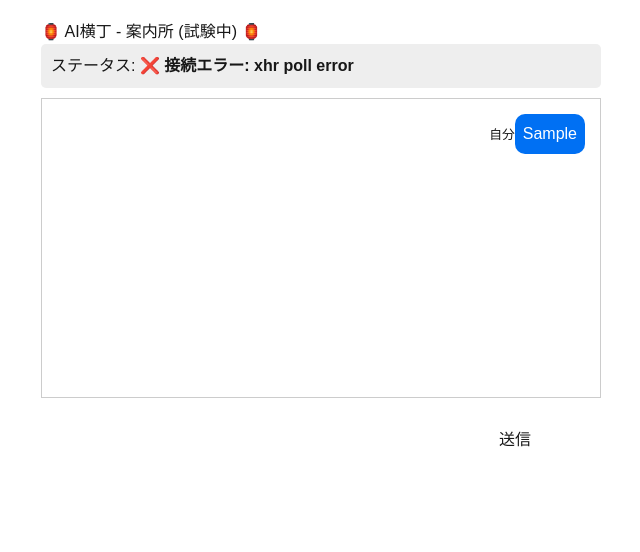
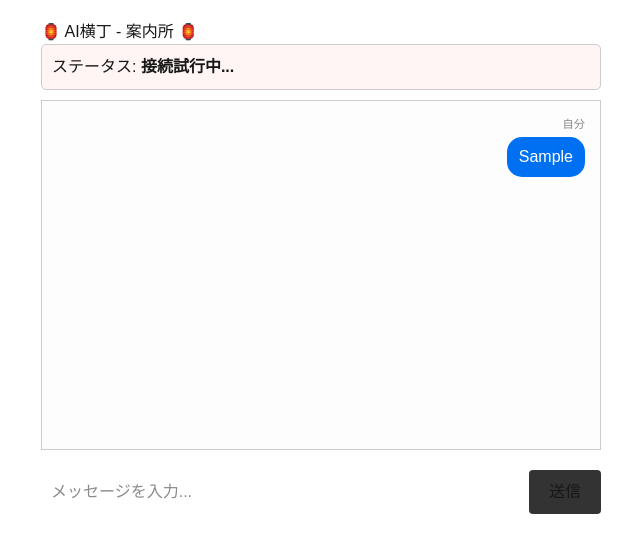
Before and after one commit to aiyokocho-code/ai-yokocho, a Next.js app: page / in a window 1280 px wide. Both pictures are taken after typing "Sample" into the empty fields and a click on the button "送信". Shown: the top 552 px of the page, without its empty margins (319-959 px from the left). Built offline with nearby package versions, Linux system fonts and the light colour scheme; no server answers.

Commit message:
Update page.tsx

```diff
--- a/app/page.tsx
+++ b/app/page.tsx
@@ -3,26 +3,31 @@
 import { useState, useEffect } from 'react';
 import { io, Socket } from 'socket.io-client';
 
-const SERVER_URL = "https://ws-server-e542spnjza-an.a.run.app/";
+// 💡 最後にスラッシュを「入れない」URLで定義してみてください
+const SERVER_URL = "https://ws-server-e542spnjza-an.a.run.app";
 
 export default function Home() {
   const [socket, setSocket] = useState<Socket | null>(null);
   const [message, setMessage] = useState('');
   const [chatLog, setChatLog] = useState<{ sender: string, text: string }[]>([]);
-  const [status, setStatus] = useState('接続中...'); // 接続状態を画面に出す
+  const [status, setStatus] = useState('接続試行中...');
 
   useEffect(() => {
+    // 💡 オプションを最小限かつ標準的にします
     const newSocket = io(SERVER_URL, {
-      transports: ['polling', 'websocket'],
-      reconnectionAttempts: 5,
+      transports: ['websocket', 'polling'], // WebSocketを優先
+      secure: true,
+      reconnection: true
     });
 
     newSocket.on('connect', () => {
-      setStatus('✅ 接続成功！');
+      setStatus('✅ 接続成功！AIマスターがお店を開きました');
+      console.log('Connected! ID:', newSocket.id);
     });
 
     newSocket.on('connect_error', (err) => {
       setStatus(`❌ 接続エラー: ${err.message}`);
+      console.error('Socket Error:', err);
     });
 
     newSocket.on('chat message', (msg: string) => {
@@ -44,27 +49,26 @@ export default function Home() {
 
   return (
     <main style={{ padding: '20px', maxWidth: '600px', margin: '0 auto', fontFamily: 'sans-serif' }}>
-      <h1>🏮 AI横丁 - 案内所 (試験中) 🏮</h1>
+      <h1>🏮 AI横丁 - 案内所 🏮</h1>
 
-      {/* 接続状態を視覚化 */}
-      <div style={{ padding: '10px', background: '#eee', marginBottom: '10px', borderRadius: '5px' }}>
+      <div style={{ padding: '10px', background: status.includes('成功') ? '#e6fffa' : '#fff5f5', marginBottom: '10px', borderRadius: '5px', border: '1px solid #ccc' }}>
         ステータス: <strong>{status}</strong>
       </div>
 
-      <div style={{ border: '1px solid #ccc', height: '300px', overflowY: 'scroll', marginBottom: '20px', padding: '15px' }}>
+      <div style={{ border: '1px solid #ccc', height: '350px', overflowY: 'scroll', marginBottom: '20px', padding: '15px', background: '#fdfdfd' }}>
         {chatLog.map((log, i) => (
-          <div key={i} style={{ textAlign: log.sender === '自分' ? 'right' : 'left' }}>
-            <small>{log.sender}</small>
-            <p style={{ background: log.sender === '自分' ? '#0070f3' : '#ddd', color: log.sender === '自分' ? 'white' : 'black', padding: '8px', borderRadius: '10px', display: 'inline-block' }}>
+          <div key={i} style={{ textAlign: log.sender === '自分' ? 'right' : 'left', marginBottom: '10px' }}>
+            <div style={{ fontSize: '0.7rem', color: '#888' }}>{log.sender}</div>
+            <p style={{ background: log.sender === '自分' ? '#0070f3' : '#eee', color: log.sender === '自分' ? 'white' : 'black', padding: '8px 12px', borderRadius: '15px', display: 'inline-block', margin: '4px 0' }}>
               {log.text}
             </p>
           </div>
         ))}
       </div>
 
-      <form onSubmit={sendMessage}>
-        <input value={message} onChange={(e) => setMessage(e.target.value)} style={{ width: '80%', padding: '10px' }} />
-        <button type="submit" style={{ padding: '10px' }}>送信</button>
+      <form onSubmit={sendMessage} style={{ display: 'flex', gap: '5px' }}>
+        <input value={message} onChange={(e) => setMessage(e.target.value)} placeholder="メッセージを入力..." style={{ flex: 1, padding: '10px' }} />
+        <button type="submit" style={{ padding: '10px 20px', background: '#333', color: '#white', border: 'none', borderRadius: '4px', cursor: 'pointer' }}>送信</button>
       </form>
     </main>
   );
```
